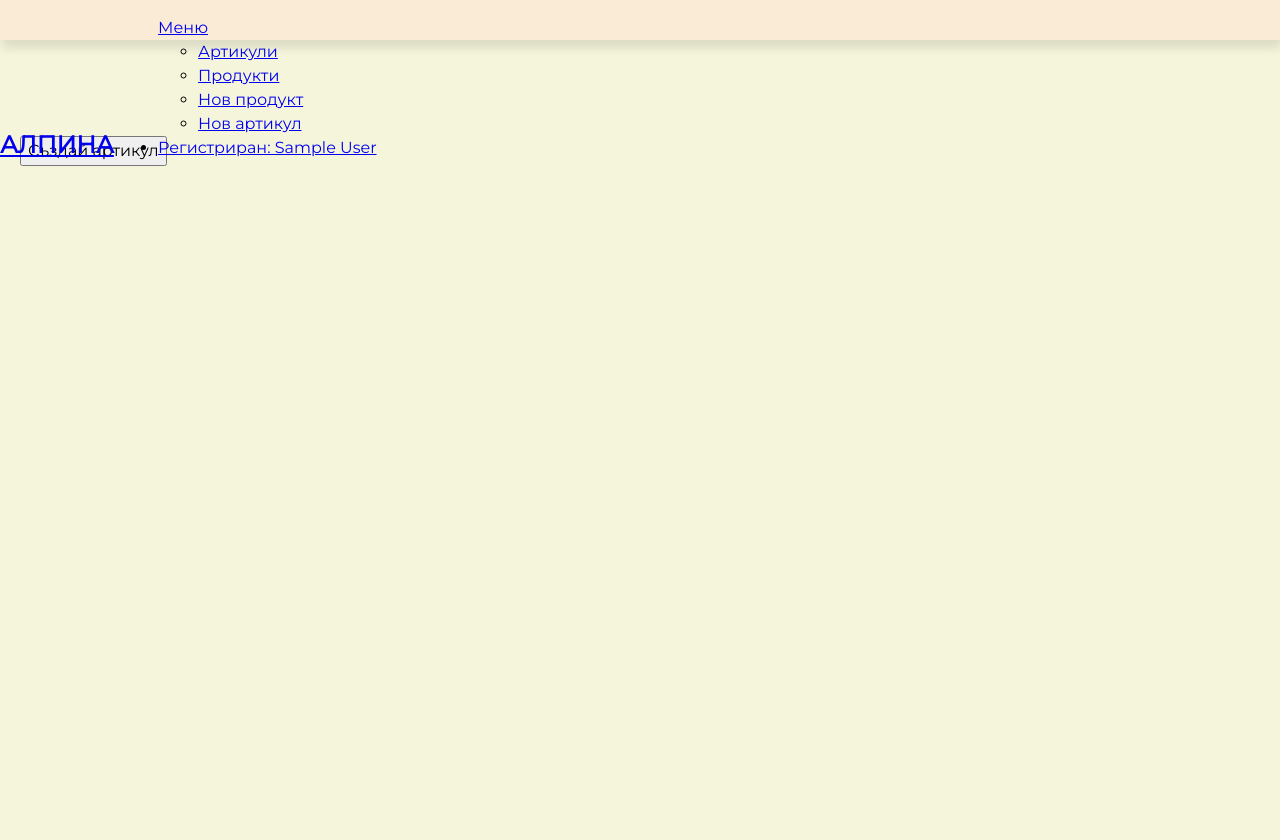
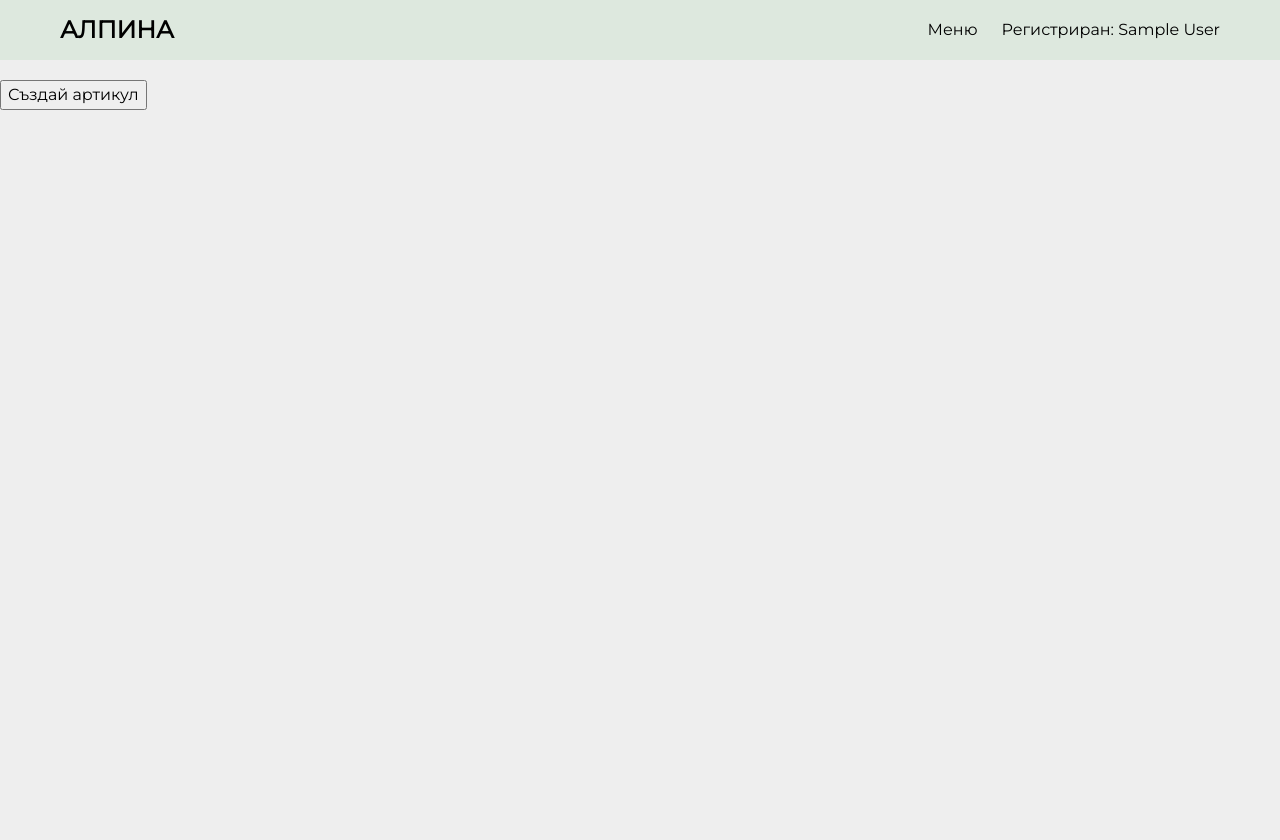
Before and after one commit to kostakazakoff/Web-projects, a Django app: page /create_article/ in a window 1280 px wide. After the commit the page ends 110 px from the top, so only its background shows below. Run offline with Django 4.2, Linux system fonts and the light colour scheme; the visitor is signed in with stand-in values (Sample User, id 1); parts of the project's set-up code (start-up, migrations or seed data) failed here and were passed over.

Commit message:
working on

```diff
--- a/alpina/alpina/urls.py
+++ b/alpina/alpina/urls.py
@@ -15,16 +15,16 @@ Including another URLconf
 """
 from django.contrib import admin
 from django.urls import path
-from products.views import products_list, product_details, create_product, login_view, articles_list, create_article, article_details
+from products.views import home, products_list, product_details, create_product, login_view, articles_list, create_article, article_details
 
 urlpatterns = [
     path('admin/', admin.site.urls),
-    # path('', home_view, name='home'),
+    path('', home, name='home'),
     path('products_list/', products_list, name='products'),
     path('articles_list/', articles_list, name='articles'),
     path('products/<int:id>/', product_details, name='product_details'),
     path('articles/<int:id>/', article_details, name='article_details'),
     path('create_product/', create_product, name='create_product'),
     path('create_article/', create_article, name='create_article'),
-    path('', login_view, name='login'),
+    path('login/', login_view, name='login'),
 ]
--- a/alpina/products/views.py
+++ b/alpina/products/views.py
@@ -3,7 +3,25 @@ from django.contrib.auth import authenticate, login, logout
 from .models import Product, Article, Ingredient
 from .forms import ProductForm, ArticleForm, IngredientForm, ArticleCreateForm
 from django.contrib.auth.decorators import login_required
-from decimal import Decimal
+# from decimal import Decimal
+
+
+@login_required
+def home(request):
+    articles_queryset = Article.objects.all().order_by('title')
+    products_queryset = Product.objects.all().order_by('title')
+    articles = [a for a in articles_queryset]
+    products = [p for p in products_queryset]
+
+    search_article = request.GET.get('search_article') if request.GET.get('search_article') else None
+    search_product = request.GET.get('search_product') if request.GET.get('search_product') else None
+    if search_article:
+        articles = [a for a in articles_queryset if int(search_article) == a.id]
+    if search_product:
+        products = [p for p in products_queryset if int(search_product) == p.id]
+
+    context = {'articles': articles, 'products': products}
+    return render(request, 'home.html', context)
 
 
 @login_required
@@ -12,12 +30,9 @@ def articles_list(request):
     search_text = ''
     if operation == 'search':
         search_text = request.GET.get('search').lower()
-    context = {
-        'articles': [],
-    }
+    context = {'articles': []}
     queryset = Article.objects.all().order_by('title')
-    context['articles'] = [
-        p for p in queryset if search_text in p.title.lower()]
+    context['articles'] = [p for p in queryset if search_text in p.title.lower()]
     return render(request, 'articles/articles_list.html', context)
 
 
@@ -25,13 +40,9 @@ def articles_list(request):
 def products_list(request):
     queryset = Product.objects.all().order_by('title')
     search_product = request.GET.get('search_product') if request.GET.get('search_product') else None
-
-    context = {'title': 'Продукти:',
-        'products': [p for p in queryset]}
-
+    context = {'title': 'Продукти:', 'products': [p for p in queryset]}
     if search_product:
         context['products'] = [p for p in queryset if int(search_product) == p.id]
-
     return render(request, 'products/products_list.html', context)
 
 
@@ -146,4 +157,4 @@ def login_view(request):
         elif operation == 'Logout':
             logout(request)
 
-    return render(request, 'home.html', {})
+    return render(request, 'login-page.html', {})
--- a/alpina/static/css/styles.css
+++ b/alpina/static/css/styles.css
@@ -1,51 +1,101 @@
 @import url('https://fonts.googleapis.com/css2?family=Montserrat&display=swap');
 
-body{
-    background-color: beige;
+body {
+    background-color: #eee;
     font-family: 'Montserrat', sans-serif;
 }
 
-.navbar{
+/* NAVIGATION BAR ----------------------------------------------- */
+
+.navbar {
     width: 100%;
-    height: 40px;
-    background-color: antiquewhite;
-    box-shadow: 2px 8px 10px rgba(0, 0, 0, 0.1);
+    height: 60px;
+    background-color: #DDE8DE;
+    color: black;
     position: fixed;
     top: 0;
     left: 0;
+    display: flex;
+    flex-direction: column;
+    align-items: center;
 }
-.navbar__brand{
-    display: inline-block;
+.navbar-content {
+    /* box-shadow: 2px 8px 10px rgba(0, 0, 0, 0.1); */
+    width: 100%;
+    max-width: 1800px;
+    display: flex;
+    flex: 0 0 auto;
+    flex-wrap: wrap;
+    justify-content: flex-start;
+    align-items: center;
+    gap: 24px;
+    padding: 12px 60px;
 }
-.navbar__menu{
-    display: inline-block;
+.navbar a {
+    text-decoration: none;
+    color: black;
 }
-.navbar__menu__item{
-    display: inline-block;
+.navbar__brand {
+    margin-right: auto;
 }
+.nav-item {
+    display: flex;
+    flex: 0 0 auto;
+    flex-wrap: wrap;
+    align-items: center;
+}
+.dropdown {
+    cursor: pointer;
+}
+.dropdown__items {
+    display: none;
+    background-color: #DDE8DE;
+    border-left: 1px solid black;
+    margin: 0;
+    padding: 12px;
+}
+.dropdown__item{
+    line-height: 2;
+}
+.dropdown:hover .dropdown__items {
+    display: flex;
+    flex-direction: column;
+    align-items: flex-start;
+    position: absolute;
+}
+.top-distance{
+    height: 80px;
+}
+/* HOME PAGE ------------------------------------------------------ */
 
-.main-container{
-    margin: 40px 20px 20px 20px;
+.home-wrapper{
+    display: grid;
+    grid-template-columns: 1fr 1fr 1fr;
+    grid-template-areas: 'articles products preview';
 }
-
-.navbar__brand{
-    display: inline-block;
+.articles{
+    grid-area: articles;
 }
-
-.navbar__item{
-    display: inline-block;
+.products{
+    grid-area: products;
 }
-
-.input_form ul {
-    list-style: none;
+.search-form{
+    position: sticky;
+    top: 60px;
 }
-
-
-.a_button{
-    size: 2rem;
-    background-color: whitesmoke;
-    color: dimgray;
-    border: 1px solid whitesmoke;
-    border-radius: 8px;
-    box-shadow: 2px 8px 10px rgba(0, 0, 0, 0.1);
+.products{
+    width: 80%;
+    display: flex;
+    gap: 8px;
+    flex-direction: column;
+    justify-content: flex-start;
 }
+.product:nth-child(even){
+    background-color: #dedede;
+}
+.product{
+    display: flex;
+    flex: 0 0 auto;
+    justify-content: flex-start;
+    gap: 24px;
+}
--- a/alpina/templates/base.html
+++ b/alpina/templates/base.html
@@ -19,7 +19,7 @@
         {% include 'navbar.html' %}
     </header>
     <main class="main-container">
-        <div style="padding: 3rem;"></div>
+        <div class="top-distance"></div>
         {% block content %}
         {% endblock %}
     </main>
--- a/alpina/templates/navbar.html
+++ b/alpina/templates/navbar.html
@@ -1,30 +1,30 @@
 <nav class="navbar">
-    <h1 class="navbar__brand">
-        <a class="navbar-brand" href="/../articles_list/"><strong>АЛПИНА</strong></a>
-    </h1>
+    <div class="navbar-content">
 
-    <ul class="navbar__menu">
-        <li class="navbar__menu__item">
+        <h1 class="navbar__brand">
+            <a class="navbar-brand" href="/"><strong>АЛПИНА</strong></a>
+        </h1>
+
+        {% if user.is_authenticated %}
+        <div class="dropdown">
+            <p class="dropdown-btn">Меню</p>
+            <ul class="dropdown__items" role="list">
+                <li><a class="dropdown__item" href="/../articles_list/">Артикули</a></option>
+                <li><a class="dropdown__item" href="/../products_list/">Продукти</a></option>
+                <li><a class="dropdown__item" href="/../create_product/">Нов продукт</a></option>
+                <li><a class="dropdown__item" href="/../create_article/">Нов артикул</a></option>
+            </ul>
+        </div>
+        {% endif %}
+
+        <div class="nav-item">
             {% if user.is_authenticated %}
-            <a class="nav-link dropdown-toggle" href="#" role="button" data-bs-toggle="dropdown" aria-expanded="false">
-                Меню
-            </a>
-
-            <ul class="dropdown-menu">
-                <li><a class="dropdown-item" href="/../articles_list/">Артикули</a></option>
-                <li><a class="dropdown-item" href="/../products_list/">Продукти</a></option>
-                <li><a class="dropdown-item" href="/../create_product/">Нов продукт</a></option>
-                <li><a class="dropdown-item" href="/../create_article/">Нов артикул</a></option>
-            </ul>
-            {% endif %}
-        </li>
-        <li class="nav-item">
-            {% if user.is_authenticated %}
-            <a class="nav-link active" aria-current="page" href="/">Регистриран: {{request.user.first_name}}
+            <a class="nav-link active" aria-current="page" href="login/">Регистриран: {{request.user.first_name}}
                 {{request.user.last_name}}</a>
             {% else %}
-            <a class="nav-link active" aria-current="page" href="/">Регистрирация</a>
+            <a class="nav-link active" aria-current="page" href="login/">Регистрирация</a>
             {% endif %}
-        </li>
-    </ul>
+        </div>
+
+    </div>
 </nav>
```
Also changed, not shown: Frontend practice/Card/index.html (deleted, +0 -46 lines), Frontend practice/Card/styles/reset.css (deleted, +0 -74 lines), Frontend practice/Card/styles/style.css (deleted, +0 -114 lines), alpina/templates/home.html (+47 -27 lines), alpina/templates/login-page.html (added, +31 -0 lines), Frontend practice/Card/images/Computer Networking Fundamentals - October 2021 - Certificate.jpeg (deleted), Frontend practice/Card/images/Programming Basics - January 2022 - Certificate.jpeg (deleted), Frontend practice/Card/images/Programming Fundamentals with Python - May 2022 - Certificate.jpeg (deleted), Frontend practice/Card/images/Python Advanced - September 2022 - Certificate.jpeg (deleted), Frontend practice/Card/images/Python OOP - October 2022 - Certificate.png (deleted), Frontend practice/Card/images/Windows System Administration - September 2021 - Certificate.jpeg (deleted), Frontend practice/Card/images/kazakov.jpg (deleted), Frontend practice/Card/images/kazakov_bw.jpg (deleted).
